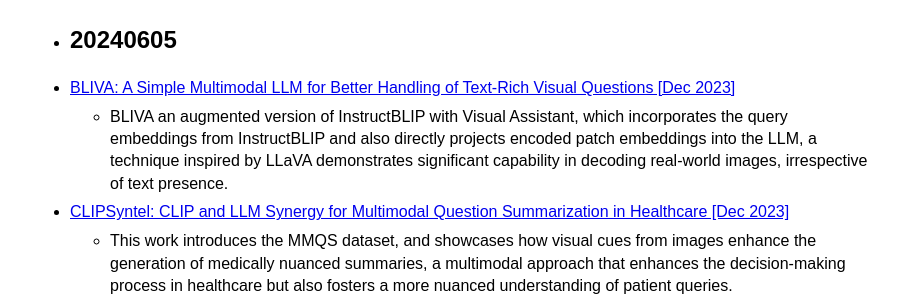
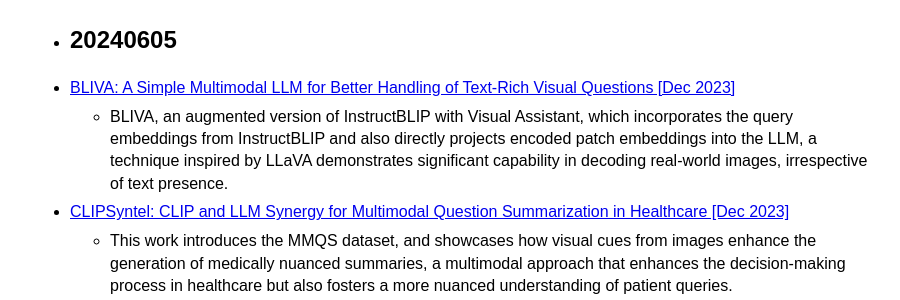
Before and after one commit to ZHResearch/llm-papers, a Jekyll site: the page built from index.md, in a window 1280 px wide and 900 px high. Shown: the part 155-455 px from the top of the window, without its empty margins (190-1090 px from the left). Built offline with Jekyll 4.4.1, drawn with Linux system fonts in a browser that asks for light colours.

Commit message:
2024-06-05 update

```diff
--- a/_data/menu.yml
+++ b/_data/menu.yml
@@ -6,7 +6,7 @@ entries:
   - title: "BLIVA: A Simple Multimodal LLM for Better Handling of Text-Rich Visual Questions [Dec 2023]"
     url: https://arxiv.org/abs/2308.09936
     entries:
-      - title: BLIVA an augmented version of InstructBLIP with Visual Assistant, which incorporates the query embeddings from InstructBLIP and also directly projects encoded patch embeddings into the LLM, a technique inspired by LLaVA demonstrates significant capability in decoding real-world images, irrespective of text presence.
+      - title: BLIVA, an augmented version of InstructBLIP with Visual Assistant, which incorporates the query embeddings from InstructBLIP and also directly projects encoded patch embeddings into the LLM, a technique inspired by LLaVA demonstrates significant capability in decoding real-world images, irrespective of text presence.
   - title: "CLIPSyntel: CLIP and LLM Synergy for Multimodal Question Summarization in Healthcare [Dec 2023]"
     url: https://arxiv.org/abs/2312.11541
     entries:
```
